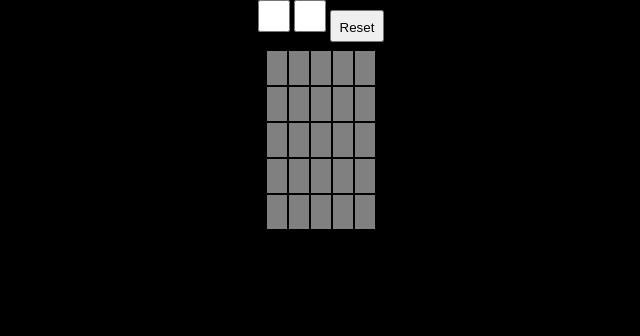
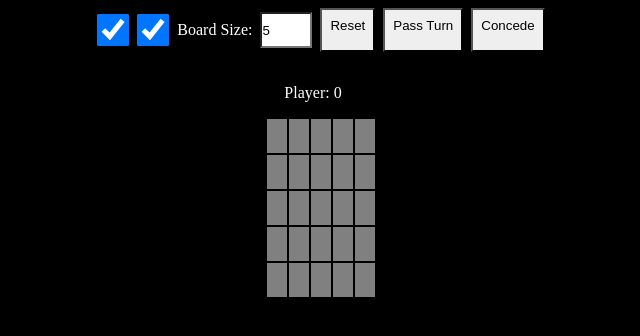
Before and after one commit to fjf64/Go, a plain HTML site: page index.html in a window 1280 px wide. Shown: the whole page, without its empty margins (319-959 px from the left). Drawn offline with Linux system fonts and the light colour scheme.

Commit message:
added some html, fixed self capture priority

```diff
--- a/index.html
+++ b/index.html
@@ -11,10 +11,23 @@
 <body>
 
     <!-- STUFF HERE -->
-     <container>
-    <input id="p1" type="checkbox">
-    <input id="p2" type="checkbox">
-    <button id="reset-button" onclick="startGame()">Reset</button>
+    <container class="outer-container">
+        <container class="inner-container">
+            <input id="p1" type="checkbox">
+            <input id="p2" type="checkbox">
+            <p>Board Size:</p>
+            <input id="boardsize" min="1" max="99" type="number" placeholder="5" value=5>
+            <button id="reset-button" onclick="startGame()">Reset</button>
+            <button id="pass-button" onclick="passTurn()">Pass Turn</button>
+            <button id="concede-button" onclick="endGame()">Concede</button>
+            <div style="min-width: 100%;"></div>
+        </container>
+        <container class="inner-container">
+            <div id="textBoxes">
+                <p id="playerIcon" style="padding:1vh;"></p>
+                <p id="winner" style="padding:1vh;"></p>
+            </div>
+        </container>
     </container>
     <container>
         <div id="board">
--- a/script.js
+++ b/script.js
@@ -10,6 +10,7 @@ var boardStats = {
 var board = []
 var currentPlayer = 1
 var lastPlay = []
+editedPlayerIcon = false
 
 function includesDeep(array, value) {
   return array.some((subArray) => {
@@ -17,6 +18,27 @@ function includesDeep(array, value) {
       (subArrayElem, index) => subArrayElem === value[index]
     );
   });
+}
+function sleep(ms) {
+	return new Promise((resolve) => setTimeout(resolve, ms));
+}
+
+async function flashElement(element, effect, ogColor, newColor, time = 500, count = 1) {
+  //effect in path list
+  poppedEffect = JSON.parse(JSON.stringify(effect));
+  var target = element;
+  poppedEffect.pop();
+  for (let x of poppedEffect) {
+    target = target[x];
+  }
+  i = 0;
+  while (i < count) {
+    target[effect[effect.length - 1]] = newColor;
+    await sleep(time);
+    target[effect[effect.length - 1]] = ogColor;
+    await sleep(time);
+    i++;
+  }
 }
 
 function createBoard(boardsize = boardStats.size, location = "board") {
@@ -62,7 +84,7 @@ function checkValidity(board, x, y, player) {
         continue
       }
       var chainLiberties = getChainLiberties(fakeBoard, i[0], i[1], i[2])
-      if (chainLiberties.length < 1) {
+      if (chainLiberties.length < 1 && i[2] !== player) {
         willCapture = true
       }
     }
@@ -97,21 +119,36 @@ function playerMove(cellID) {
 }
 
 function passTurn() {
-  //WIP, use button for player
+  nextTurn()
 }
 
 function nextTurn() {
   currentPlayer == 1 ? currentPlayer = 0 : currentPlayer = 1
+  if (editedPlayerIcon == false) {
+  document.getElementById("playerIcon").innerHTML = "Player: "+symbols[currentPlayer]
+  } else {
+    editedPlayerIcon = false
+  }
+  // GAME LOGIC
+  lastPlayAdjacent = getAdjacent(board, lastPlay[0], lastPlay[1])
 
-  // game logic here
-  for (let i of getAdjacent(board, lastPlay[0], lastPlay[1])) {
+  // Sort to prevent self-capture before capture
+  sortedAjdacent = []
+  for (let i of lastPlayAdjacent) {
+    if (i[2] == lastPlay[2]) {
+    sortedAjdacent.push(i)
+  } else if (i[2] == (lastPlay[2] == symbols[1] ? symbols[0]: symbols[1])) {
+    sortedAjdacent.unshift(i)
+    }
+  }
+  for (let i of sortedAjdacent) {
     if (i[2] == symbols[2]) {
       continue
     }
     var chainLiberties = getChainLiberties(board, i[0], i[1], i[2])
     var chain = getChain(board, i[0], i[1], i[2])
-    console.log(chain)
     if (chainLiberties.length < 1) { // No libs
+      //append
       playMove(board, i[0], i[1], symbols[2], false)
       for (let ii of chain) {
         playMove(board, ii[0], ii[1], symbols[2], false)
@@ -135,6 +172,17 @@ function getOpenSpaces(board, x, y) {
   }
   return libs
 }
+
+function getAllOpenSpaces(board) {
+  spaces = []
+  for (let i of board) {
+    if (i[2] == symbols[2]) {
+      spaces.push(i)
+    }
+  }
+  return spaces
+}
+
 function getLiberties(board, x, y, player) {
   libs = []
   for (let i of getAdjacent(board, x, y)) {
@@ -175,7 +223,7 @@ function getChainLiberties(board, x, y, player) {
   return liberties
 }
 
-function getAdjacent(board, x, y) { //WIP
+function getAdjacent(board, x, y) {
   adjecentAdjustment = [
     [0, -1],
     [0, 1],
@@ -191,12 +239,29 @@ function getAdjacent(board, x, y) { //WIP
 }
 
 function startGame() {
-  board = createBoard(boardStats.size)
+  board = createBoard(document.getElementById("boardsize").value)
   currentPlayer = 1
   lastPlay = []
   nextTurn()
+}
 
+async function endGame() {
+  var time = 3000
+  var winner = 0
+  currentPlayer == 1 ?   winner = 0 : winner =  1
+  document.getElementById("winner").innerHTML = "Winner: " + symbols[winner]
+  document.getElementById("playerIcon").innerHTML = ""
+  console.log(document.getElementById("playerIcon").innerHTML)
+  editedPlayerIcon = true
+  startGame()
+  await sleep(time);
+  document.getElementById("winner").innerHTML = ""
+  editedPlayerIcon = false
+  document.getElementById("playerIcon").innerHTML = "Player: "+symbols[currentPlayer]
 }
 
 
+document.getElementById("p1").checked = true
+document.getElementById("p2").checked = true
+
 startGame()
--- a/style.css
+++ b/style.css
@@ -26,13 +26,23 @@ body {
 input[type="checkbox"] {
     width: 4vh;
     height: 4vh;
+    border-radius: 0;
+    top: 1vh;
+}
+input[type="number"] {
+    width: 6vh;
+    height: 4vh;
+    border-radius: 0;
+    top: 1vh;
 }
 button {
     min-width: 2vh;
     height: 4vh;
-    margin-bottom: 1vh;
+    margin-bottom: 0vh;
     margin-top: 0vh;
     padding: 1vh;
+    padding-bottom: 4vh;
+    border-radius: 0;
 
 }
 table {
@@ -43,3 +53,22 @@ tbody, tr, td {
     padding: 1vh;
     cursor:default
 }
+
+.outer-container {
+    flex-flow: column;
+}
+.inner-container {
+    display: flex;
+    margin-top:1vh;
+    gap: 1vh;
+    flex-wrap:wrap;
+    justify-content: center;
+    align-items: center;
+}
+
+#textBoxes {
+    display: flex;
+    flex-direction: row;
+    padding: 1vh;
+    justify-content:center;
+}
```
